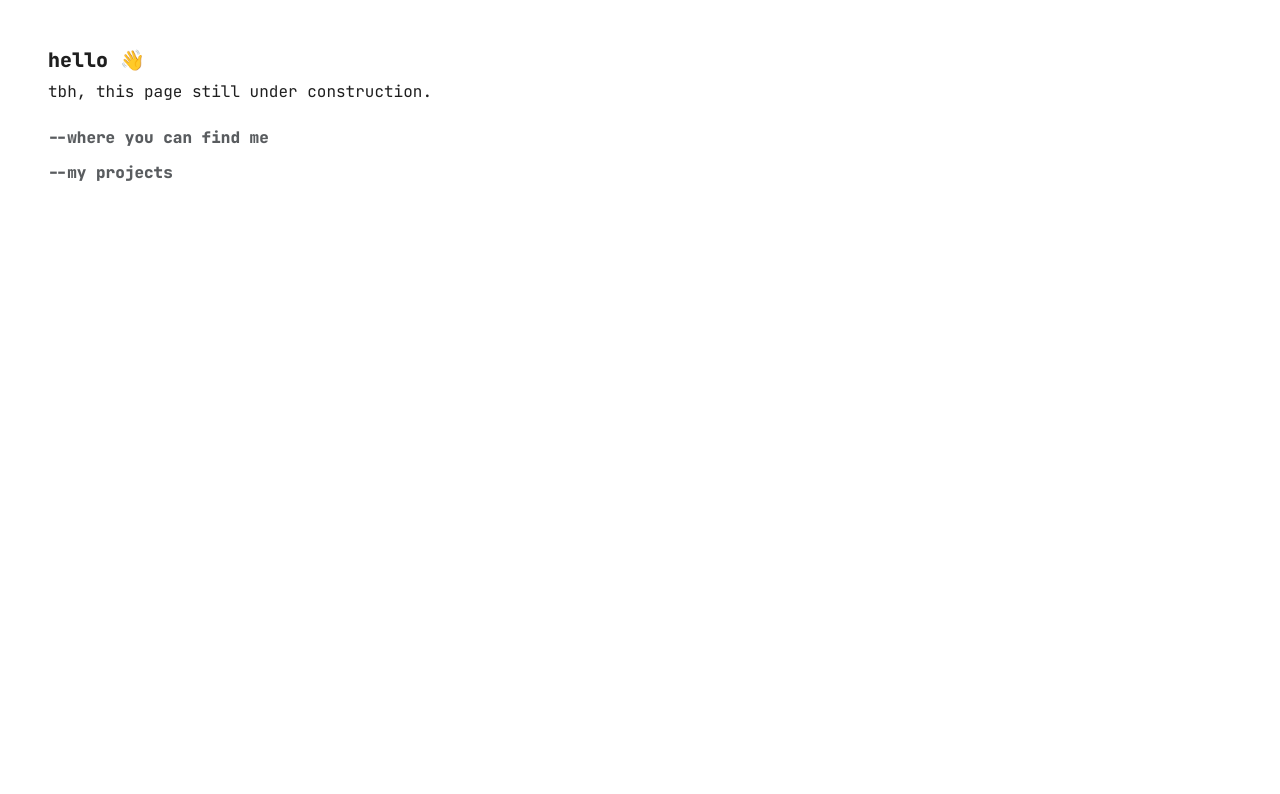
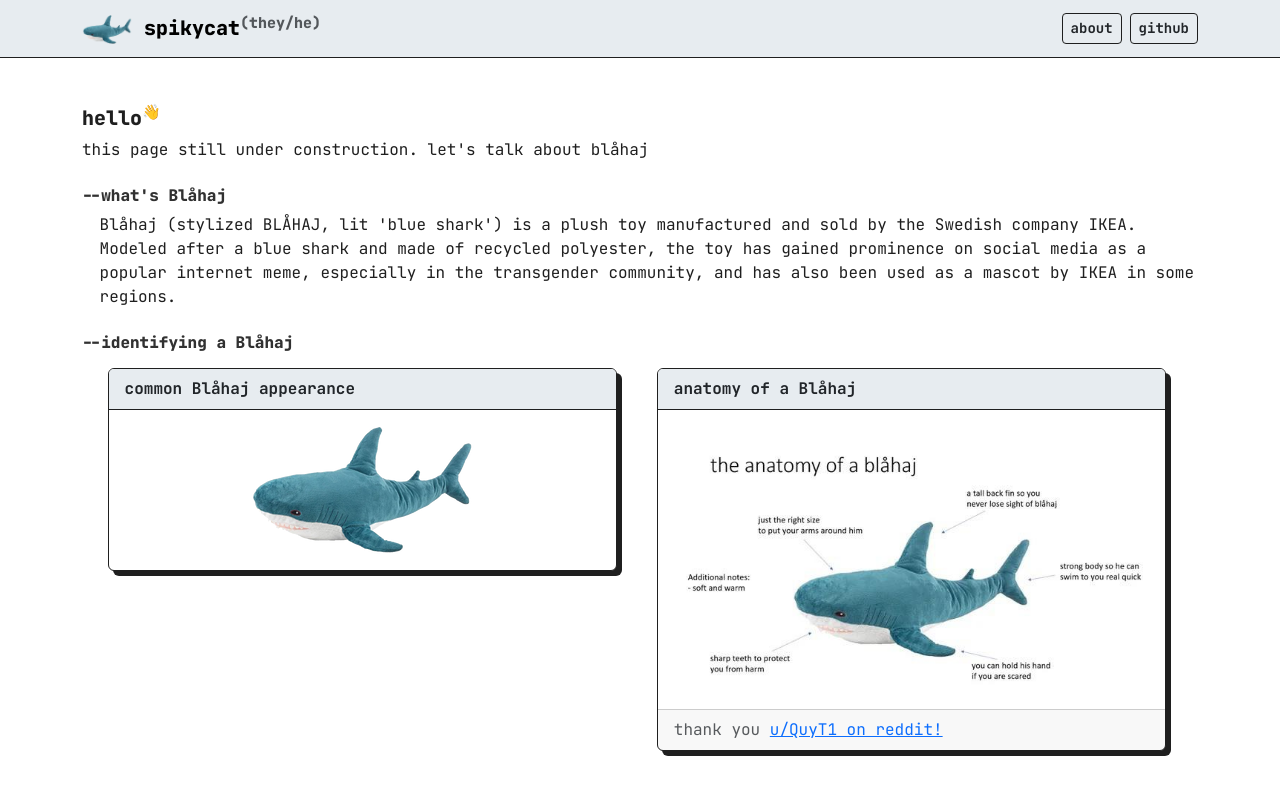
Before and after one commit to spikycar/site, a Next.js app: page / in a window 1280 px wide. Shown: the top 794 px of the page. Built offline with nearby package versions, Linux system fonts and the light colour scheme.

Commit message:
blahaj 👍

```diff
--- a/app/globals.css
+++ b/app/globals.css
@@ -1,5 +1,6 @@
 :root {
-  --wt-bg : #e7ecf0;
+  --wt-bg : white;
+  --wt-scbg : #e7ecf0;
   --wt-fg : #1f1f1f;
 }
 
@@ -20,3 +21,43 @@
 .content ul {
   list-style-type: '+ ';
 }
+
+.btn {
+  border: var(--wt-fg) solid 1px;
+  background-color: var(--wt-scbg);
+  font-weight: bold;
+}
+
+.btn:hover{
+  background-color: var(--wt-fg);
+  color: var(--wt-scbg);
+}
+
+.btn:active{
+  border: transparent solid 1px!important;
+}
+
+.navbar {
+  background-color: var(--wt-scbg);
+  border-bottom: var(--wt-fg) solid 1px;
+}
+
+.card {
+  box-shadow: 5px 5px var(--wt-fg);
+  border: var(--wt-fg) solid 1px;
+}
+
+.card-header {
+  border-bottom: var(--wt-fg) solid 1px;
+  font-weight: bold;
+  background-color: var(--wt-scbg);
+}
+
+.content-title {
+  color: #313131;
+}
+
+.card-body img {
+  max-width: 100%;
+  max-height: auto;
+}
--- a/app/page.tsx
+++ b/app/page.tsx
@@ -1,19 +1,75 @@
+import Link from 'next/link';
+
 export default function Home() {
   return (
     <main>
-      <div className="px-5">
-        <div className="pt-5">
-          <h1 className="h5 fw-bolder">hello 👋</h1>
-          <p>tbh, this page still under construction.</p>
+      <nav className="navbar">
+        <div className="container">
+          <a className="navbar-brand fw-bolder">
+            <img src="/shark.png" width={50} /> spikycat<sup className="text-muted">(they/he)</sup>
+          </a>
+          <ul className="nav flex-grow-1 justify-content-end">
+            <li className="nav-item ms-2">
+              <a href="#" className="btn btn-sm">
+                about
+              </a>
+            </li>
+            <li className="nav-item ms-2">
+              <a href="https://github.com/fyescha" target="_blank" className="btn btn-sm">
+                github
+              </a>
+            </li>
+          </ul>
         </div>
-        <div className="pt-2">
-          <h2 className="h6 fw-bolder text-muted">--where you can find me</h2>
+      </nav>
+      <div className="container">
+        <div className="mt-5">
+          <div className="d-flex justify-content-between">
+          <h1 className="h5 fw-bolder">hello<sup>👋</sup></h1>
+          </div>
+          <p>this page still under construction. let's talk about blåhaj</p>
+        </div>
+        <div className="mt-4">
+          <h2 className="h6 fw-bolder content-title">--what's Blåhaj</h2>
           <div className="content">
+          Blåhaj  (stylized BLÅHAJ, lit 'blue shark') is a plush toy manufactured and sold by the Swedish company IKEA. Modeled after a blue shark and made of recycled polyester, the toy has gained prominence on social media as a popular internet meme, especially in the transgender community, and has also been used as a mascot by IKEA in some regions.
           </div>
         </div>
-        <div className="pt-2">
-          <h2 className="h6 fw-bolder text-muted">--my projects</h2>
+        <div className="mt-4">
+          <h2 className="h6 fw-bolder content-title">--identifying a Blåhaj</h2>
           <div className="content">
+
+            <div className="row col-12">
+
+            <div className="col-6">
+              <div className="card m-2">
+                <div className="card-header">
+                  common Blåhaj appearance
+                </div>
+                <div className="card-body text-center">
+                  <img src="/shark.png" />
+                </div>
+              </div>
+            </div>
+
+            <div className="col-6">
+              <div className="card m-2">
+                <div className="card-header">
+                  anatomy of a Blåhaj
+                </div>
+                <div className="card-body text-center">
+                  <img src="/shark_diagram.jpg" />
+                </div>
+                <div className="card-footer">
+                  <span className="text-muted">
+                    thank you <Link href="https://www.reddit.com/r/BLAHAJ/comments/y575gl/guide_for_the_bl%C3%A5haj/">u/QuyT1 on reddit!</Link>
+                  </span>
+                </div>
+              </div>
+            </div>
+
+            </div>
+
           </div>
         </div>
       </div>
```
Also changed, not shown: public/shark.png (added), public/shark_diagram.jpg (added).
